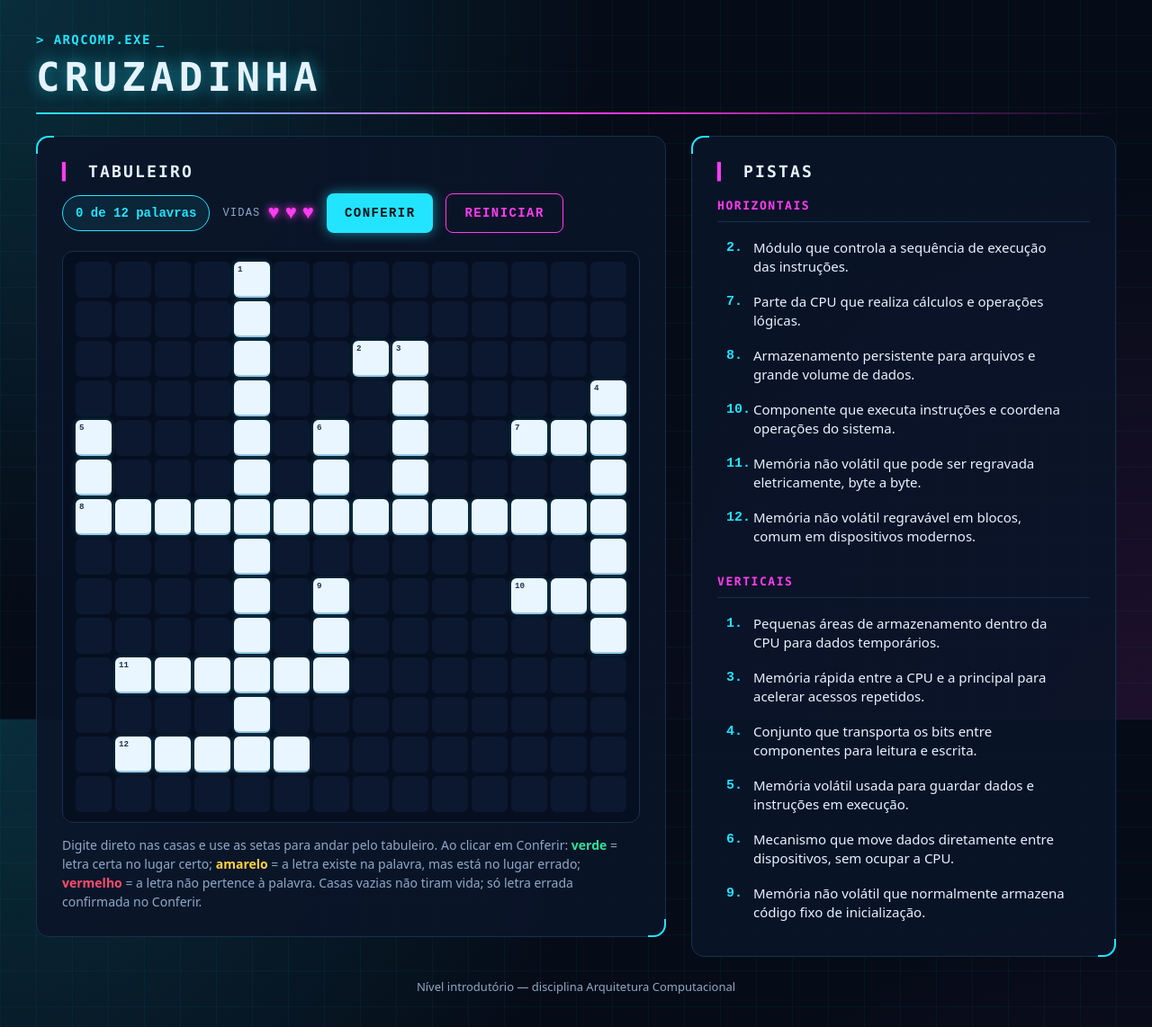
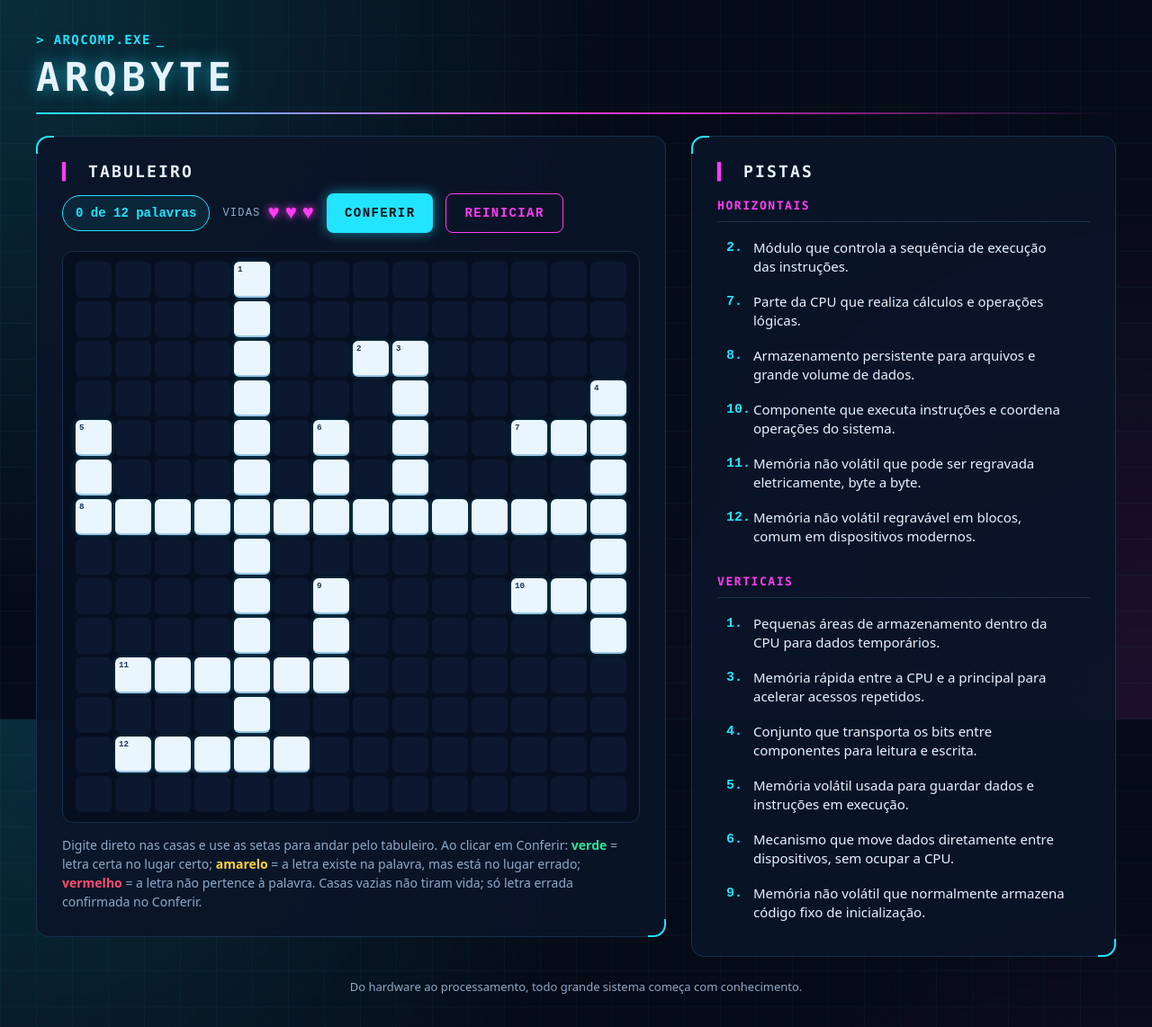
Before and after one commit to leonardomagagnin/-SP3-AA3---Jogo-de-Arquitetura-Computacional, a plain HTML site: page index.html in a window 1280 px wide. Shown: the whole page at 90% size. Drawn offline with Linux system fonts and the light colour scheme.

Commit message:
refactor: reescreve o README.md e altera o titulo da pagina

```diff
--- a/index.html
+++ b/index.html
@@ -11,7 +11,7 @@
     <header class="site-header">
       <div class="site-header-inner">
         <div class="prompt-line">&gt; ARQCOMP.EXE<span class="cursor">_</span></div>
-        <h1 class="site-title">CRUZADINHA</h1>
+        <h1 class="site-title">ARQBYTE</h1>
         <div class="title-underline"></div>
       </div>
     </header>
@@ -58,7 +58,7 @@
     </section>
 
     <footer>
-      <p>Nível introdutório — disciplina Arquitetura Computacional</p>
+      <p>Do hardware ao processamento, todo grande sistema começa com conhecimento.</p>
     </footer>
   </main>
 
```
Also changed, not shown: 1 other file.
